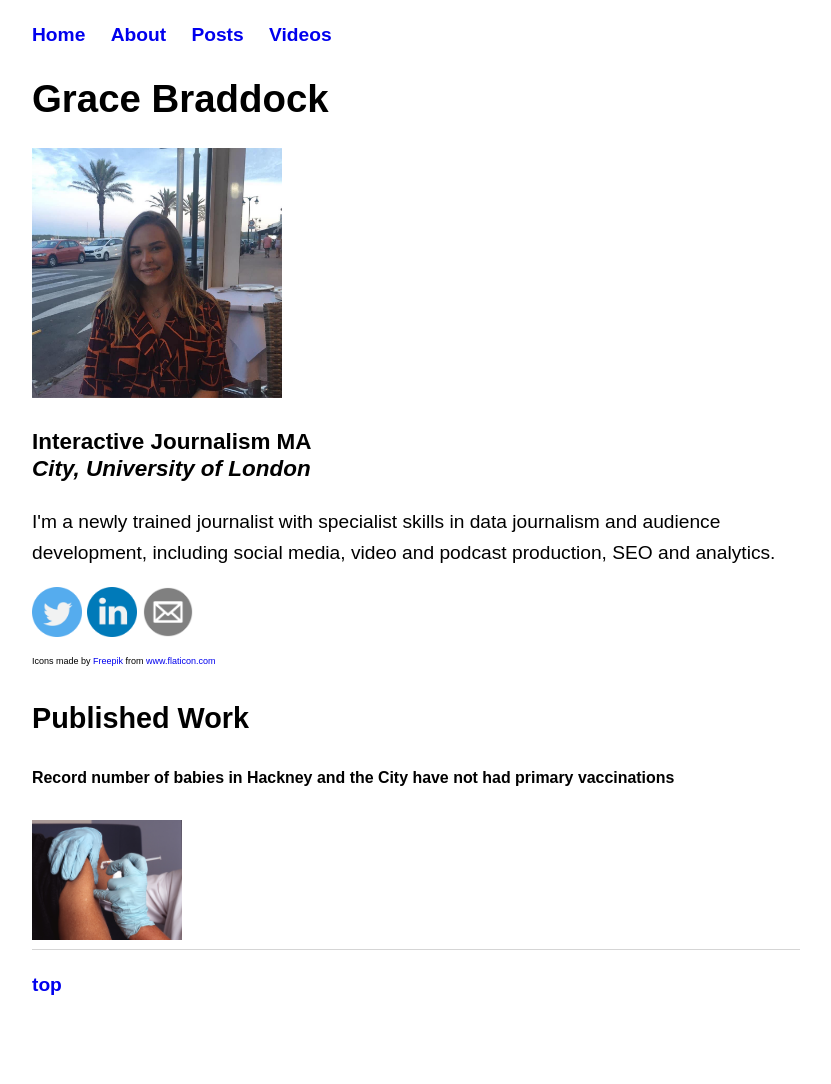
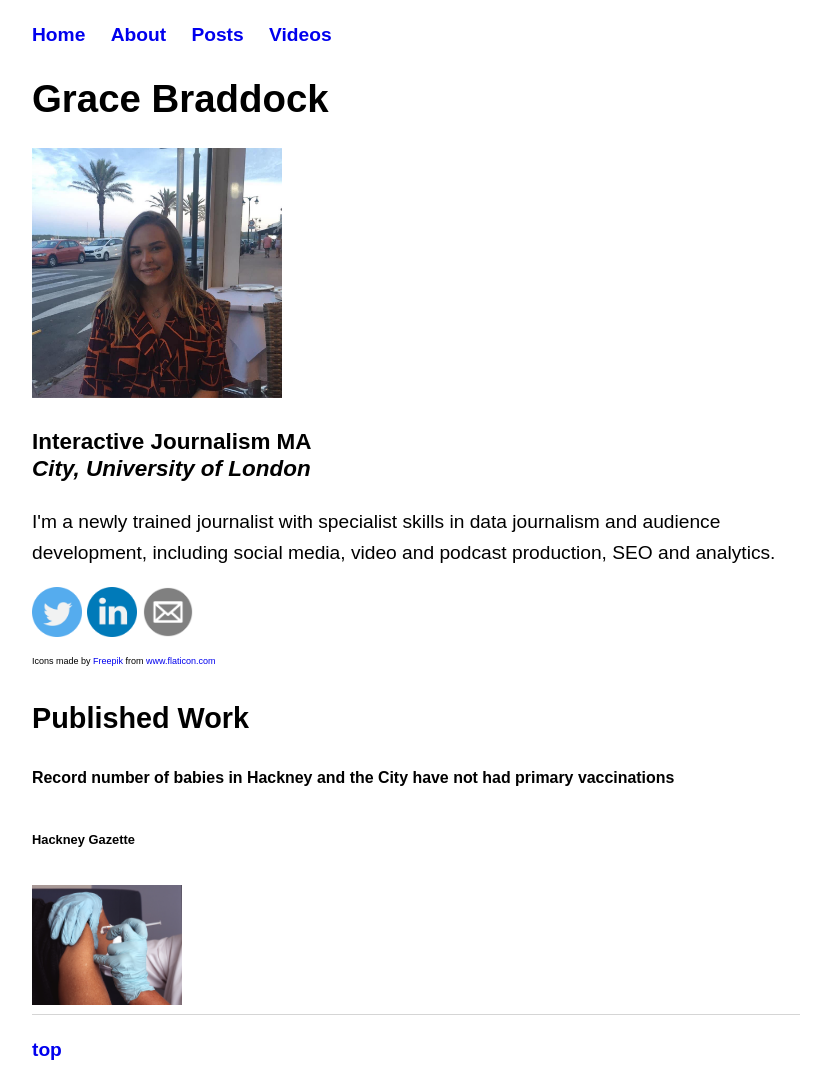
Before and after one commit to gracebraddock/gracebraddock.github.io, a Jekyll site: the page built from index.html, in a window 1280 px wide. Shown: the whole page, without its empty margins (224-1055 px from the left). Built offline with Jekyll 4.4.1, drawn with Linux system fonts in a browser that asks for light colours; before the commit the page ends 1020 px from its top, so only the background shows below that.

Commit message:
Update index.html

```diff
--- a/index.html
+++ b/index.html
@@ -23,5 +23,6 @@ title: Grace Braddock
 <h2>Published Work</h2>
 
 <h5> Record number of babies in Hackney and the City have not had primary vaccinations </h5>
+<h6> Hackney Gazette </h6>
 <a href="https://www.hackneygazette.co.uk/news/health/record-number-of-babies-in-hackney-and-the-city-have-not-had-primary-vaccinations-1-6387447">
     <img src="national-cancer-institute-fi3zHLxWrYw-unsplash.jpg" width="150" height="120"> </a>
```
